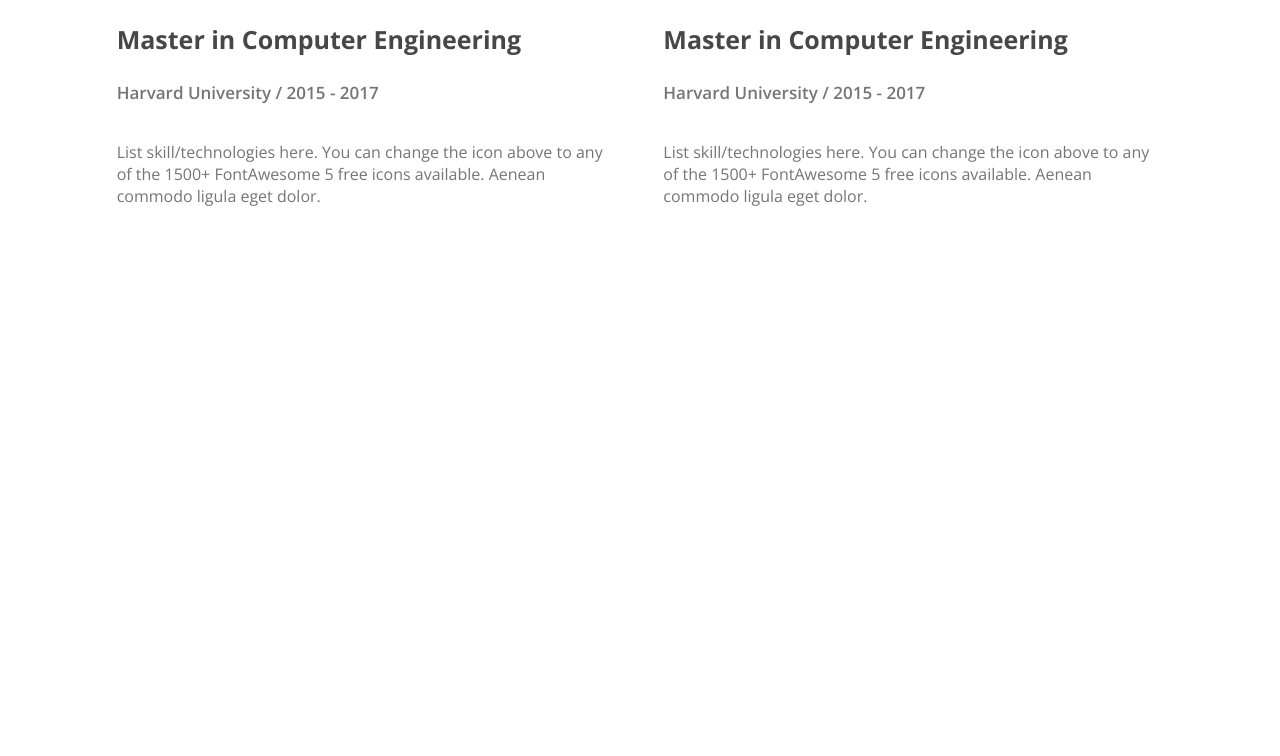
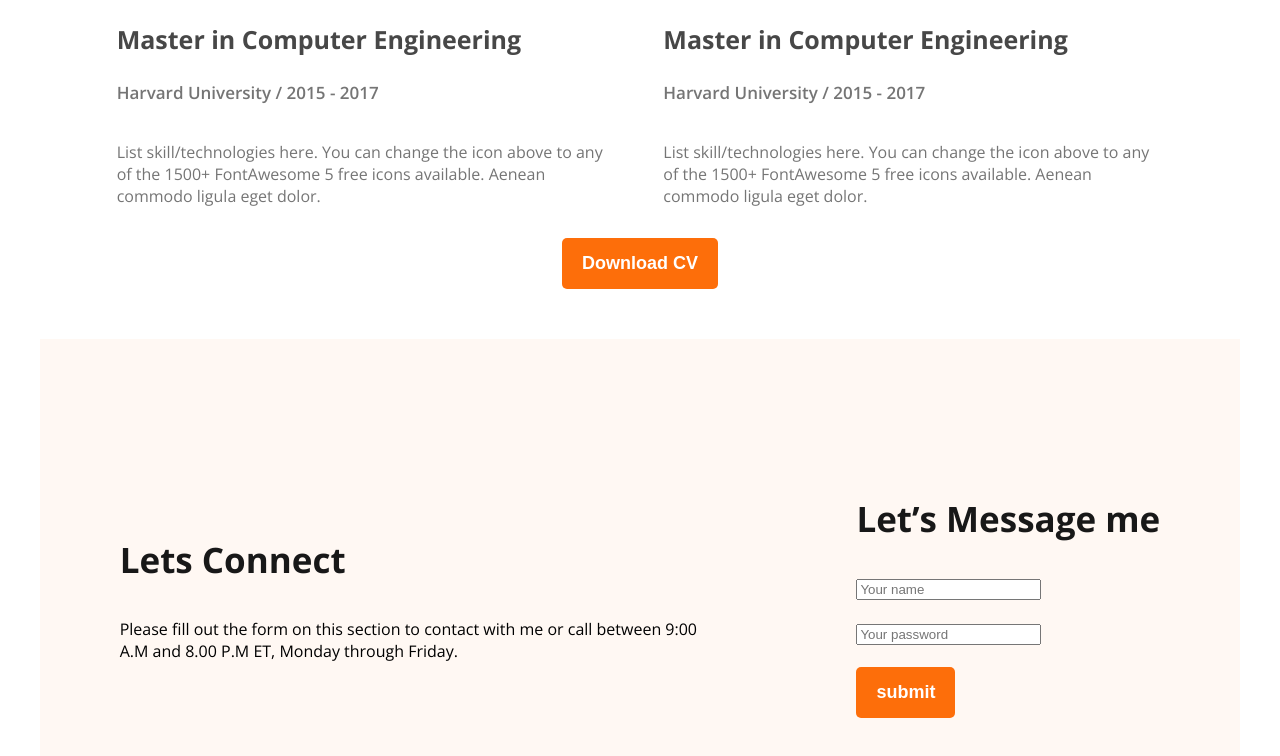
Before and after one commit to tushar54/my-first-portfolio, a plain HTML site: page index.html in a window 1280 px wide. Shown: the part 2985-3741 px from the top of the page. Before the commit the page ends 3216 px from the top, so only its background shows below. Drawn offline with nearby package versions, Linux system fonts and the light colour scheme.

Commit message:
my first portfolio don

```diff
--- a/index.html
+++ b/index.html
@@ -141,10 +141,28 @@
     </div>
     </div>
 </div>
+<div class="resume-button"><button class="btn-primary">Download CV</button></div>
 
 </section>
     </main>
-    <footer>
+    <footer class="footer">
+        <div>
+            <h3>
+                Lets Connect
+            </h3>
+            <p>
+                Please fill out the form on this section to contact with me or call between 9:00 <br>A.M and 8.00 P.M ET, Monday through Friday.
+            </p>
+        </div>
+        <div>
+            <h3>
+                Let’s Message me
+            </h3>
+            <input type="text" placeholder="Your name"><br><br>
+            <input type="password" placeholder="Your password"><br><br>
+            <button class="btn-primary">submit</button>
+
+        </div>
 
     </footer>
 </body>
--- a/style/style.css
+++ b/style/style.css
@@ -193,3 +193,25 @@ font-weight: 700;
     font-size: 30px;
     font-weight: 700;
 }
+.resume-button{
+    text-align: center;
+    margin-top: 15px;
+}
+/* footer section */
+
+.footer{
+    width: 1200px;
+    height: 500px;
+    margin:0px auto;
+    margin-top: 50px;
+background-color: rgb(255, 248, 243);
+    display: flex;
+    justify-content: space-around;
+    align-items: center;
+}
+.footer h3{
+    color: rgb(24, 24, 24);
+font-family: Open Sans;
+font-size: 35px;
+font-weight: 700;
+}
```
